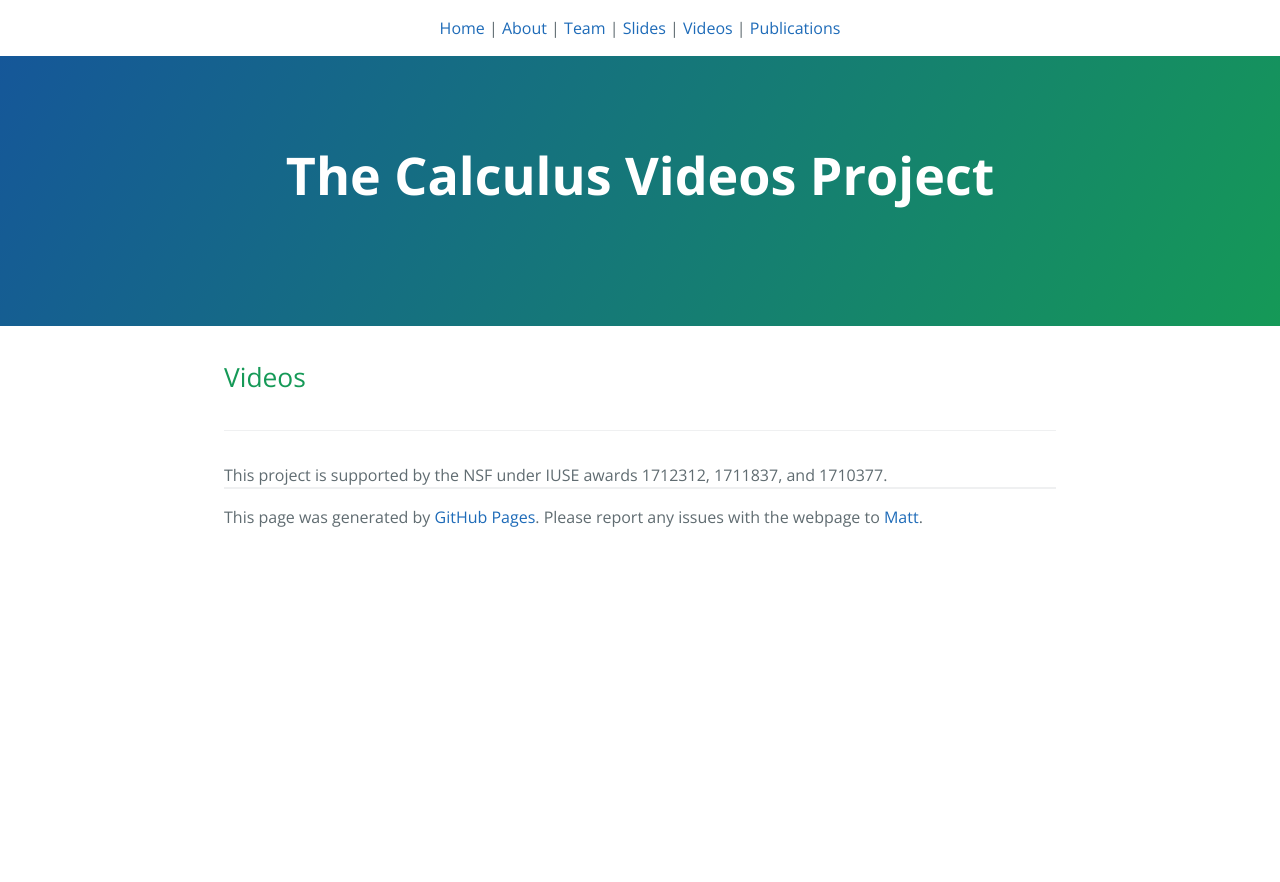
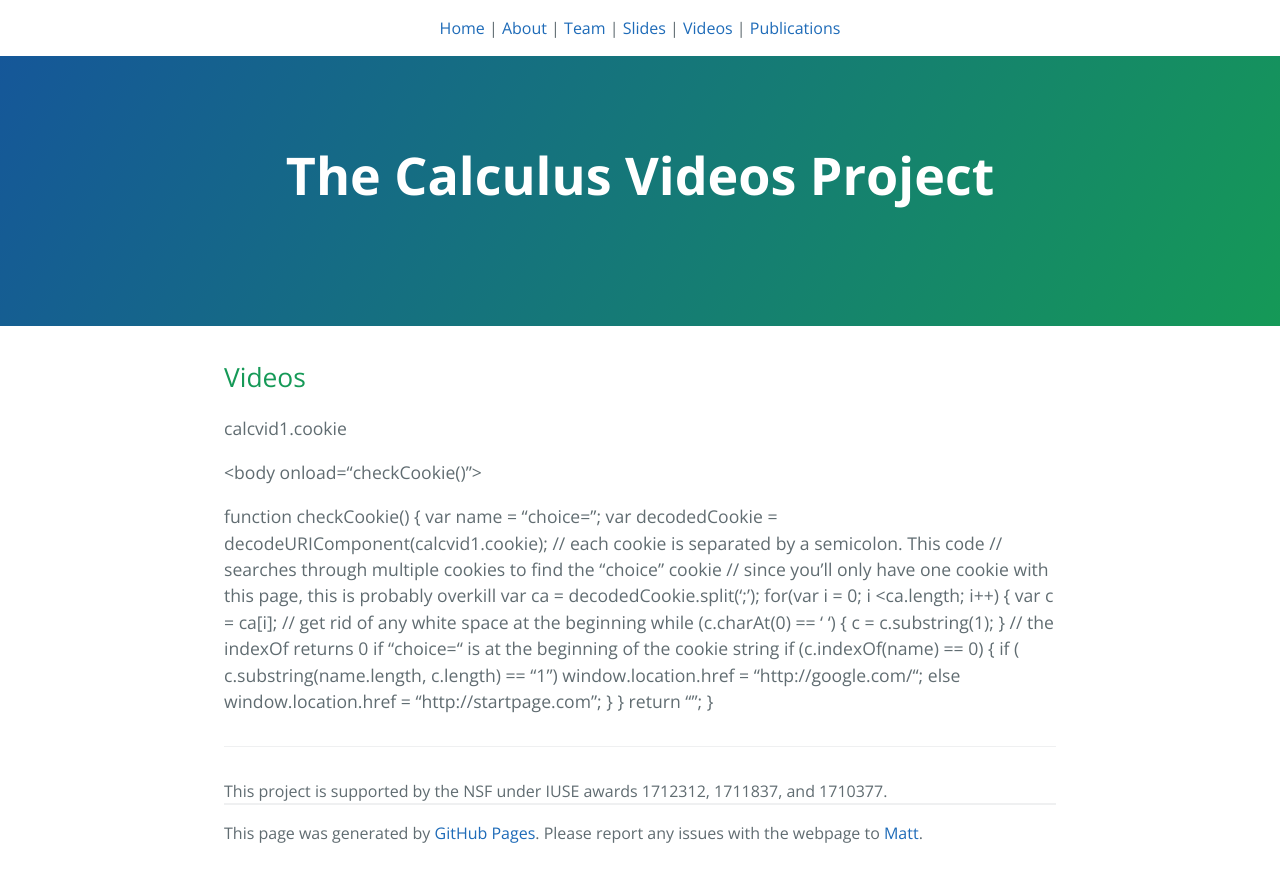
Before and after one commit to calcvids/calcvids.github.io, a Jekyll site: the page built from vids/1.md, in a window 1280 px wide. Shown: the top 882 px of the page. Built offline with Jekyll 4.4.1, drawn with Linux system fonts in a browser that asks for light colours; our own code applies the rules of GitHub Pages for plain Markdown files.

Commit message:
create cookie

```diff
--- a/vids/1.md
+++ b/vids/1.md
@@ -1 +1,29 @@
 ## Videos
+
+calcvid1.cookie
+
+<body onload=“checkCookie()”>
+
+function checkCookie() {
+    var name = "choice=";
+    var decodedCookie = decodeURIComponent(calcvid1.cookie);
+    // each cookie is separated by a semicolon.  This code
+    // searches through multiple cookies to find the “choice” cookie
+     // since you’ll only have one cookie with this page, this is probably overkill
+    var ca = decodedCookie.split(';');
+    for(var i = 0; i <ca.length; i++) {
+        var c = ca[i];
+//  get rid of any white space at the beginning
+        while (c.charAt(0) == ' ') {
+            c = c.substring(1);
+        }
+//  the indexOf returns 0 if “choice=“ is at the beginning of the cookie string
+        if (c.indexOf(name) == 0) {
+            if ( c.substring(name.length, c.length) == “1”)
+window.location.href = "http://google.com/“;
+else
+window.location.href = "http://startpage.com";
+        }
+    }
+    return "";
+}
```
Also changed, not shown: vids/index.md (renamed from vids.md, +2 -3 lines).
